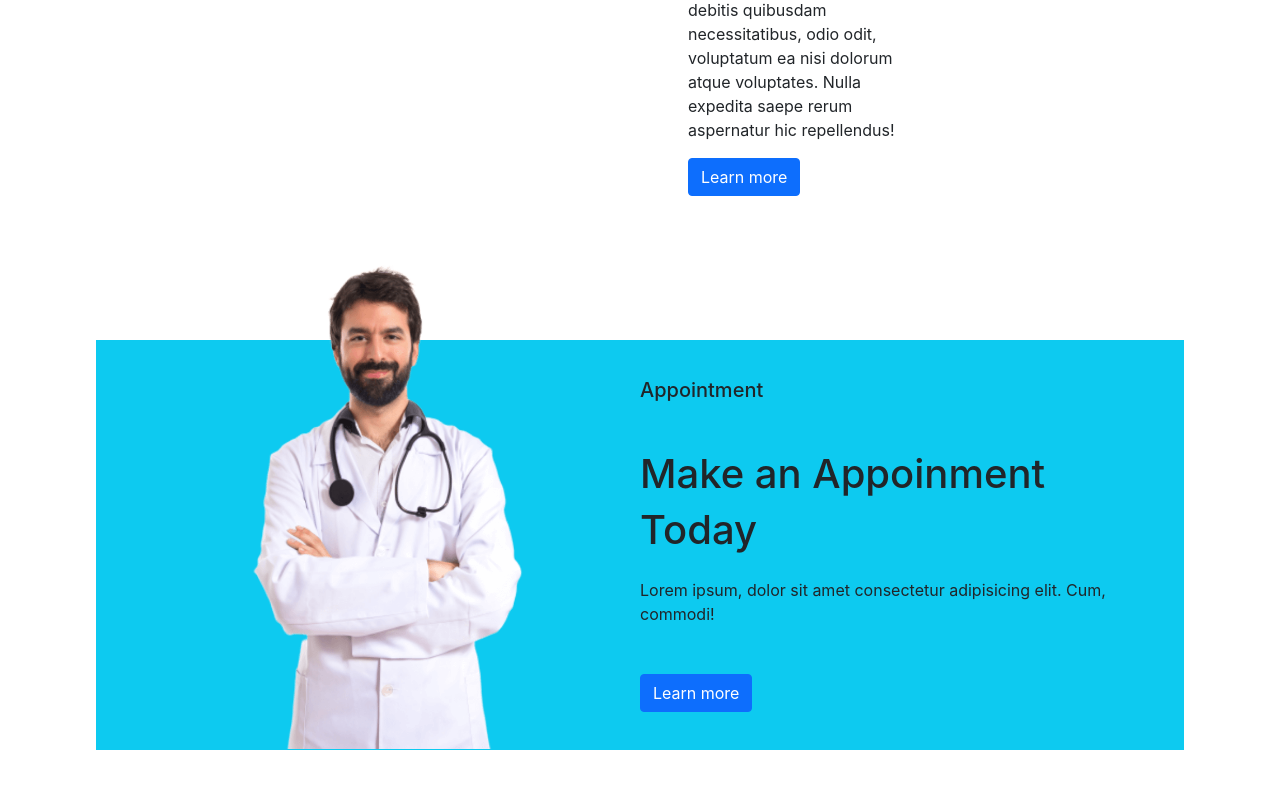
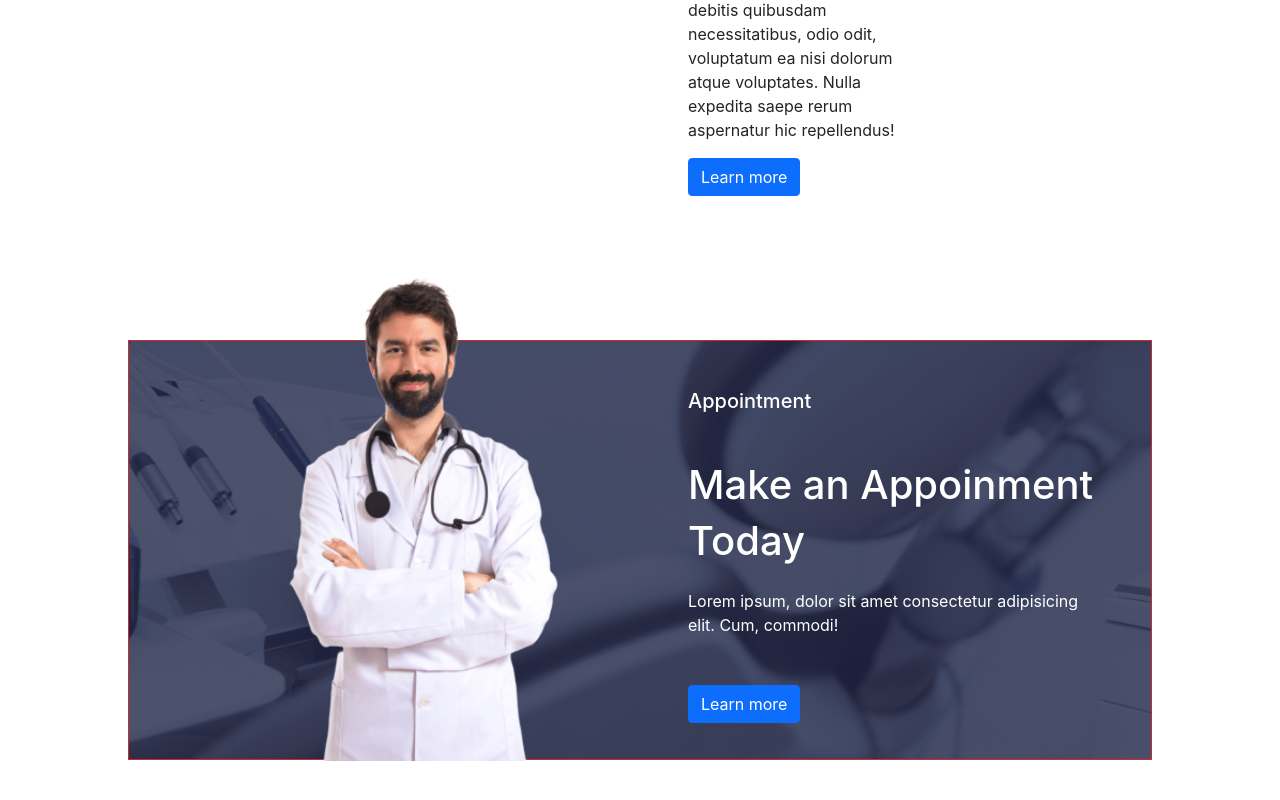
Before and after one commit to mdazim14/doctors-portal-client, a React (Create React App) app: page / in a window 1280 px wide. Shown: the part 2056-2856 px from the top of the page. Built offline with nearby package versions, Linux system fonts and the light colour scheme.

Commit message:
appoinment img

```diff
--- /dev/null
+++ b/src/components/Home/MakeAppoinment/MakeAppoinment.css
@@ -0,0 +1,31 @@
+.make-appoinment {
+  background-image: url(../../../images/appointment-bg.png);
+  position: relative;
+  background-repeat: no-repeat;
+  background-size: 137%;
+  background-position: center center;
+  height: 420px;
+  color: white;
+  width: 80%;
+  margin-bottom: 100px;
+  /* background: rgb(36, 41, 73); */
+  border: solid 1px rgb(207, 41, 41);
+}
+.make-appoinment::before {
+  content: "";
+  position: absolute;
+  display:block;
+  width: 100%;
+  height: 100%;
+  background: rgb(36, 41, 73);
+  opacity: 0.8;
+  top: 0;
+}
+.appoinmentImg {
+  position: relative;
+  top: -115px;
+  height: 535px;
+}
+.appoinment-text {
+  z-index: 1;
+}
--- a/src/components/Home/MakeAppoinment/MakeAppoinment.js
+++ b/src/components/Home/MakeAppoinment/MakeAppoinment.js
@@ -1,23 +1,16 @@
 import React from 'react';
 import Doctor from '../../../images/doctor.png';
+import './MakeAppoinment.css';
 
 const MakeAppoinment = () => {
-    const styles = {
-        height: '410px',
-    }
-    const styleImg = {
-        position: 'relative',
-        top: '-63px',
-        height: '535px'
-    }
+
     return (
-        <main className="m-5">
-
-            <div style={styles} className="text-center m-5  d-flex align-items-center bg-info">
+        <main className="">
+            <div className="make-appoinment m-auto row">
                 <div className="col-md-6 text-end">
-                    <img style={styleImg} src={Doctor} alt="" />
+                    <img className="appoinmentImg" src={Doctor} alt="" />
                 </div>
-                <div className="col-md-6 text-start">
+                <div className=" appoinment-text col-md-6 p-5 text-start">
                     <h5 className="mb-5">Appointment</h5>
                     <h1>Make an Appoinment</h1>
                     <h1 className="mb-4">Today</h1>
--- a/src/index.css
+++ b/src/index.css
@@ -1,4 +1,5 @@
 body {
+  overflow-x: hidden;
   margin: 0;
   font-family: -apple-system, BlinkMacSystemFont, 'Segoe UI', 'Roboto', 'Oxygen',
     'Ubuntu', 'Cantarell', 'Fira Sans', 'Droid Sans', 'Helvetica Neue',
```
